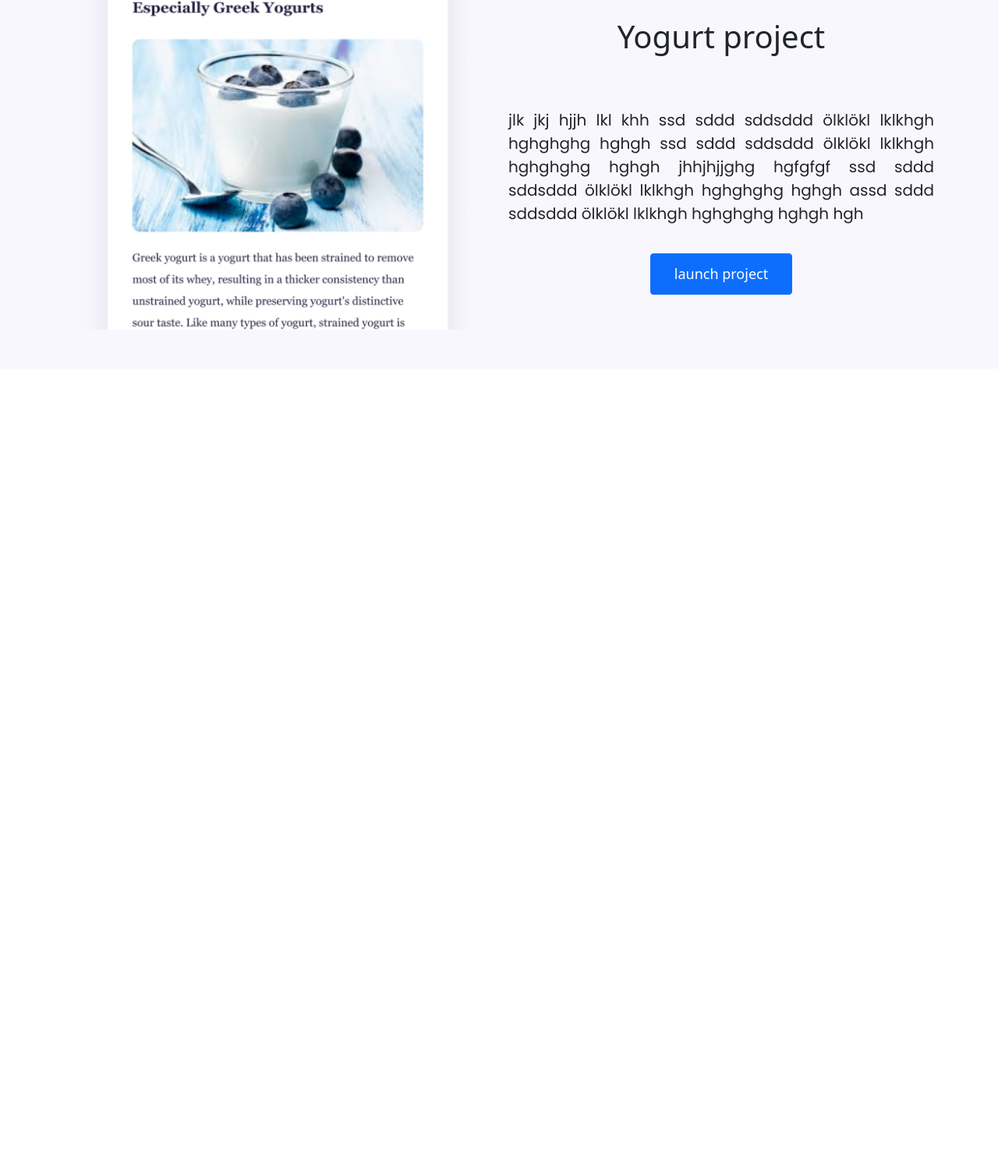
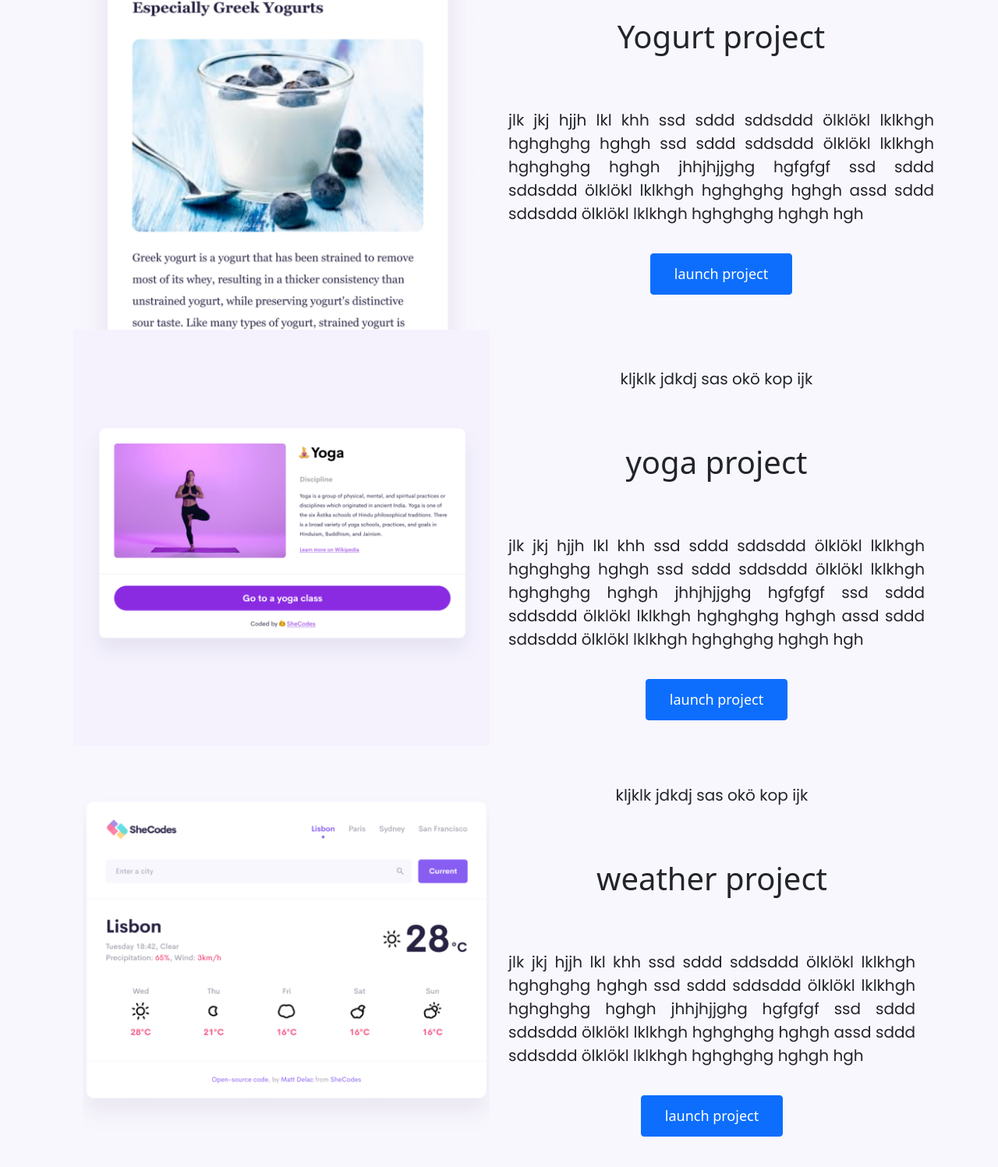
Before and after one commit to Youstina-Ibrahim/portfolio, a plain HTML site: page index.html in a window 1280 px wide. Shown: the part 491-1988 px from the top of the page at 78% size. Before the commit the page ends 964 px from the top, so only its background shows below. Drawn offline with nearby package versions, Linux system fonts and the light colour scheme.

Commit message:
completed

```diff
--- a/index.html
+++ b/index.html
@@ -30,6 +30,32 @@
             </div>
 
         </div>
+        <div class="container">
+            <div class="row">
+                <div class="col-6">
+                  <img src="yoga.png" class="img-fluid" alt="">
+                </div>
+                <div class="col-6">
+                    <p class="text-center m-5">kljklk jdkdj sas okö kop ijk</p>
+        <h2 class="mb-5">yoga project</h2>
+        <p>jlk jkj hjjh lkl khh  ssd sddd sddsddd ölklökl lklkhgh hghghghg hghgh ssd sddd sddsddd ölklökl lklkhgh hghghghg hghgh  jhhjhjjghg hgfgfgf  ssd sddd sddsddd ölklökl lklkhgh hghghghg hghgh  assd sddd sddsddd ölklökl lklkhgh hghghghg hghgh hgh</p>
+        <a href="" class="btn btn-primary">launch project</a>
+                </div>
+
+            </div>
+            <div class="container">
+                <div class="row">
+                    <div class="col-6">
+                      <img src="weather.png" class="img-fluid" alt="">
+                    </div>
+                    <div class="col-6">
+                        <p class="text-center m-5">kljklk jdkdj sas okö kop ijk</p>
+            <h2 class="mb-5">weather project</h2>
+            <p>jlk jkj hjjh lkl khh  ssd sddd sddsddd ölklökl lklkhgh hghghghg hghgh ssd sddd sddsddd ölklökl lklkhgh hghghghg hghgh  jhhjhjjghg hgfgfgf  ssd sddd sddsddd ölklökl lklkhgh hghghghg hghgh  assd sddd sddsddd ölklökl lklkhgh hghghghg hghgh hgh</p>
+            <a href="" class="btn btn-primary">launch project</a>
+                    </div>
+
+                </div>
 
 
 
```
